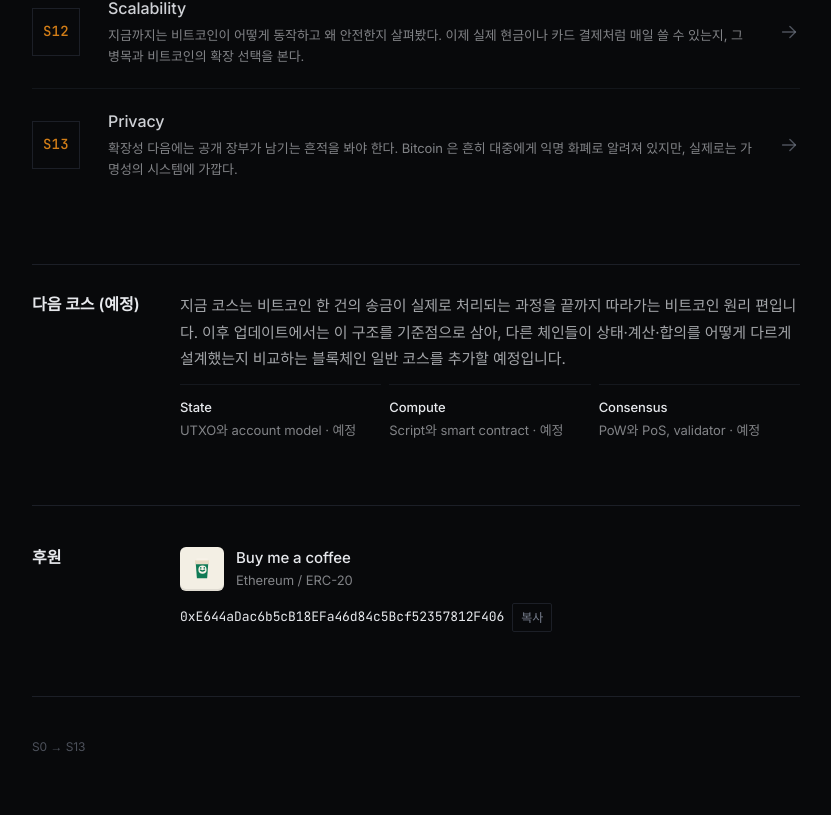
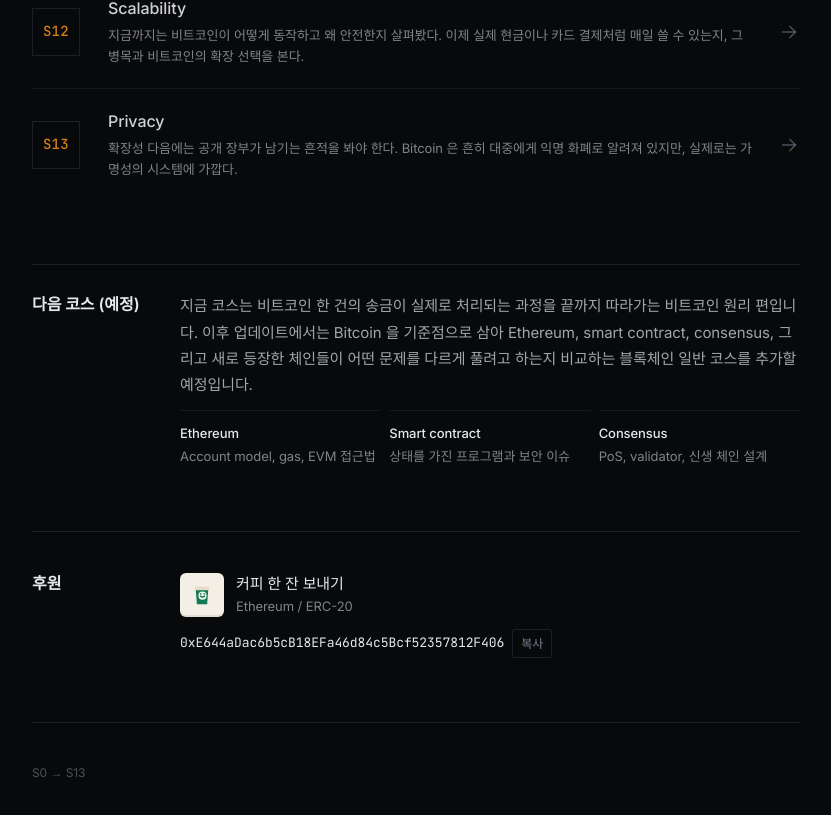
Before and after one commit to shlee-lab/bitcoin-study, a Next.js app: page / in a window 1280 px wide. Shown: the part 2224-3039 px from the top of the page, without its empty margins (224-1055 px from the left). Built offline with nearby package versions, Linux system fonts and the light colour scheme.

Commit message:
Refine home roadmap and support copy

```diff
--- a/src/app/page.tsx
+++ b/src/app/page.tsx
@@ -136,15 +136,15 @@ export default function Home() {
             <div className="space-y-3">
               <p className="text-[15px] text-text/70 leading-[1.75] max-w-2xl">
                 지금 코스는 비트코인 한 건의 송금이 실제로 처리되는 과정을
-                끝까지 따라가는 비트코인 원리 편입니다. 이후 업데이트에서는 이
-                구조를 기준점으로 삼아, 다른 체인들이 상태·계산·합의를 어떻게
-                다르게 설계했는지 비교하는 블록체인 일반 코스를 추가할
-                예정입니다.
+                끝까지 따라가는 비트코인 원리 편입니다. 이후 업데이트에서는
+                Bitcoin 을 기준점으로 삼아 Ethereum, smart contract, consensus,
+                그리고 새로 등장한 체인들이 어떤 문제를 다르게 풀려고 하는지
+                비교하는 블록체인 일반 코스를 추가할 예정입니다.
               </p>
               <div className="grid grid-cols-1 sm:grid-cols-3 gap-2 text-[13px]">
-                <NextCourseItem title="State" text="UTXO와 account model · 예정" />
-                <NextCourseItem title="Compute" text="Script와 smart contract · 예정" />
-                <NextCourseItem title="Consensus" text="PoW와 PoS, validator · 예정" />
+                <NextCourseItem title="Ethereum" text="Account model, gas, EVM 접근법" />
+                <NextCourseItem title="Smart contract" text="상태를 가진 프로그램과 보안 이슈" />
+                <NextCourseItem title="Consensus" text="PoS, validator, 신생 체인 설계" />
               </div>
             </div>
           </div>
--- a/src/components/Support.tsx
+++ b/src/components/Support.tsx
@@ -28,7 +28,7 @@ export function Support() {
             <CoffeeIcon />
             <div>
               <div className="text-[15px] font-medium text-text/88">
-                Buy me a coffee
+                커피 한 잔 보내기
               </div>
               <div className="text-[13px] text-text/55">
                 Ethereum / ERC-20
```
